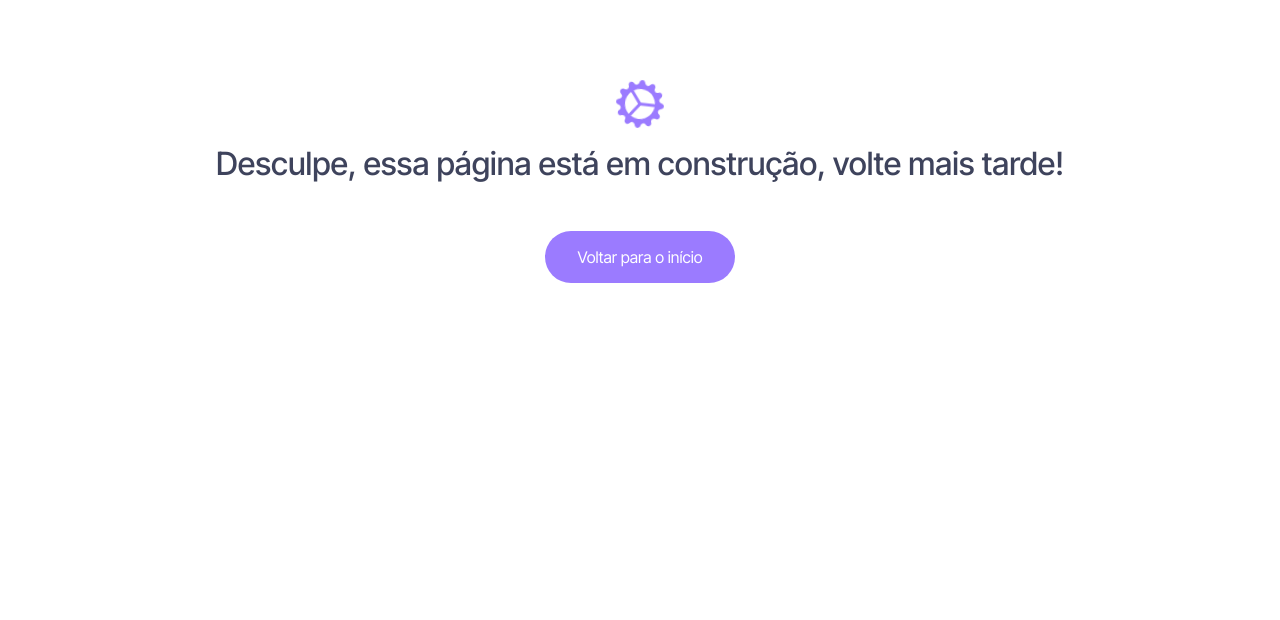
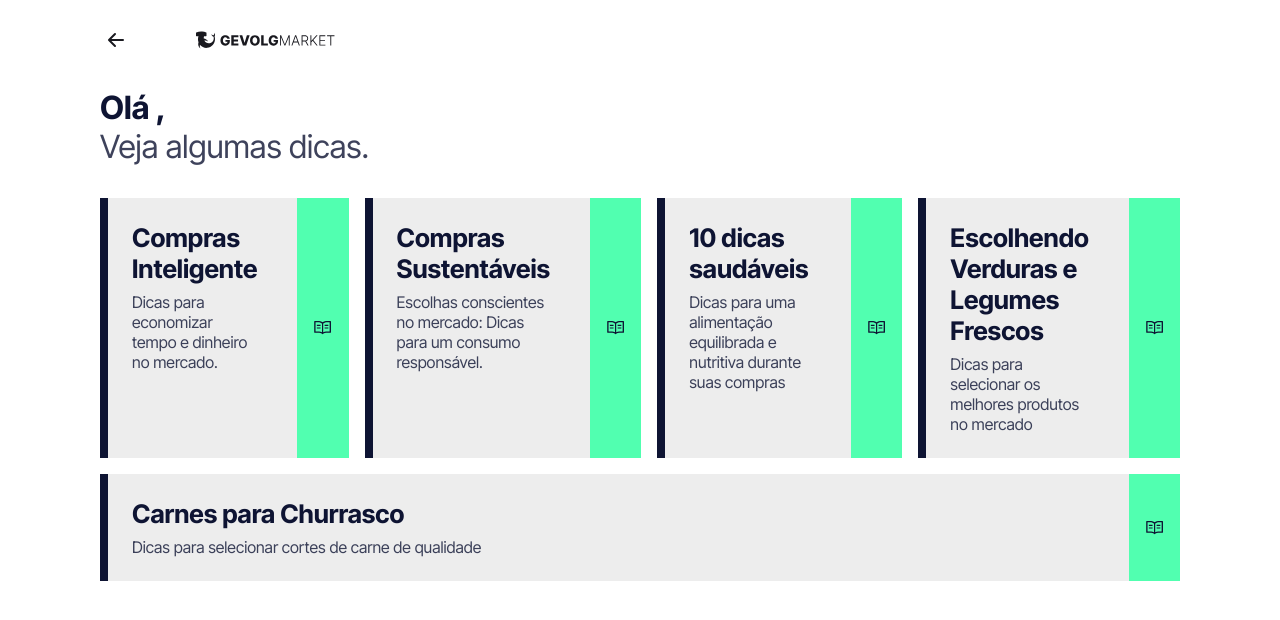
Before and after one commit to gevolgdev/gevolg-market, a React (Vite) app: page /dicas in a window 1280 px wide. Shown: the top 620 px of the page. Built offline with nearby package versions, Linux system fonts and the light colour scheme.

Commit message:
Dicas: Nova pagina

```diff
--- a/src/routes/Dicas/index.tsx
+++ b/src/routes/Dicas/index.tsx
@@ -1,11 +1,40 @@
 import React from 'react';
-import PageInBuilding from '../../components/PageInBuilding';
 import { Wrapper } from '../../style/GlobalStyle';
+import { Container, Content } from './style';
+import { ButtonBack } from '../../components/List';
+import logo from '../../assets/logo-dark.svg';
+import { useSelector } from 'react-redux';
+import { RootState } from '../../lib/redux/reducer';
+import TipCard from '../../components/Tips/TipCard';
+import { tips } from './dataTips';
 
 const Dicas = () => {
+
+  const name: string = useSelector((state: RootState) => state.setNameSlice.name);
+
   return (
     <Wrapper>
-      <PageInBuilding/>
+      <Container>
+
+        <header>
+          <ButtonBack mode={'dark'}/>
+          <img src={logo}/>
+        </header>
+
+        <Content>
+          <div className="texts">
+            <h1>Olá {name},</h1>
+            <p>Veja algumas dicas.</p>
+          </div>
+
+          <div className="cards">
+            {tips.map(item => (
+              <TipCard {...item}/>
+            ))}
+          </div>
+        </Content>
+
+      </Container>
     </Wrapper>
   );
 };
--- /dev/null
+++ b/src/routes/Dicas/style.ts
@@ -0,0 +1,34 @@
+import styled from 'styled-components';
+
+export const Container = styled.section`
+  display: flex;
+  flex-direction: column;
+  padding: 1.5rem;
+
+  header {
+    display: flex;
+    flex-direction: row;
+    gap: 4rem;
+  }
+`;
+
+export const Content = styled.div`
+  display: flex;
+  flex-direction: column;
+  margin-top: 2rem;
+
+  .texts {
+    h1, p {
+      font-size: 2rem;
+      color: #0E1433;
+    }
+    p {opacity: 80%;}
+  }
+
+  .cards {
+    display: flex;
+    flex-wrap: wrap;
+    gap: 1rem;
+    margin-top: 2rem;
+  }
+`;
```
